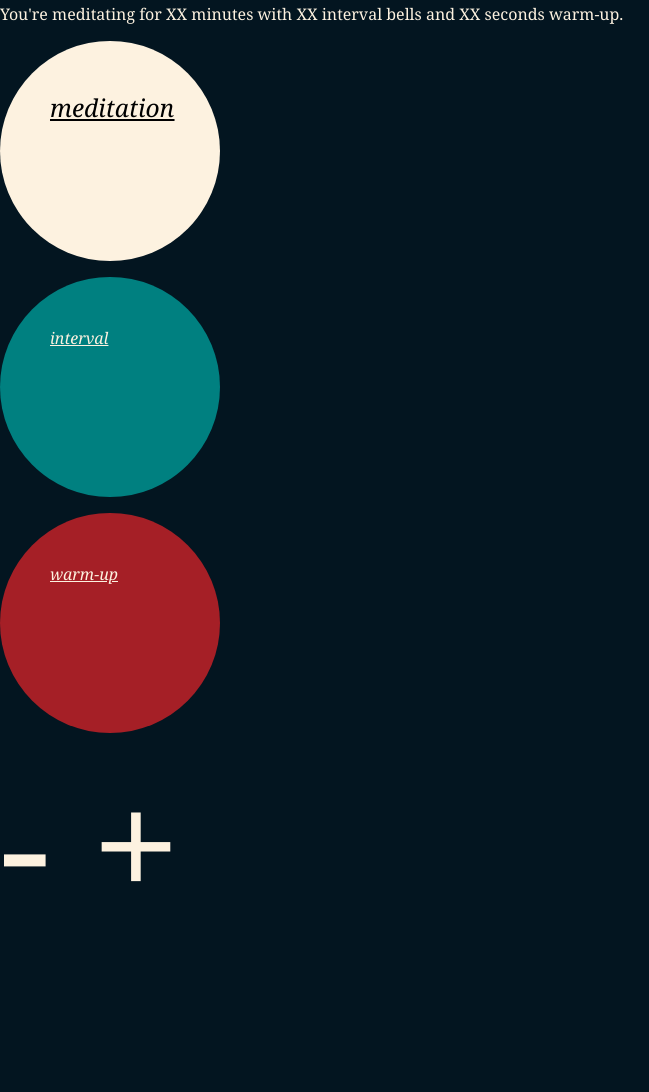
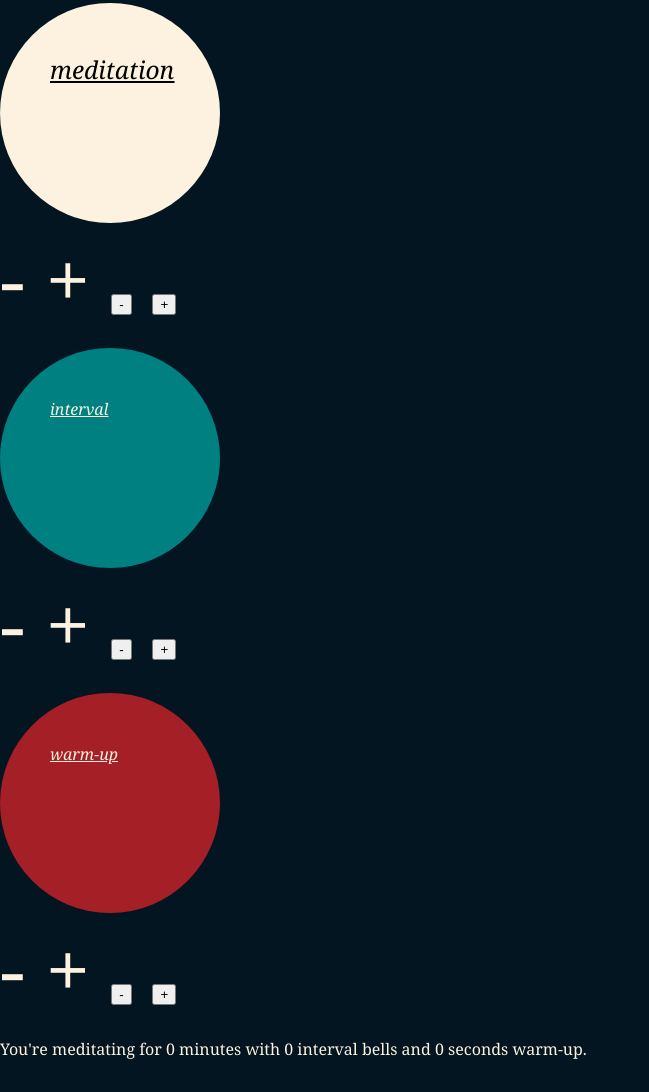
Before and after one commit to timothyrobinsonblog/asklepos, a plain HTML site: page index.html in a window 1280 px wide. Shown: the part 37-1129 px from the top of the page, without its empty margins (0-649 px from the left). Before the commit the page ends 1020 px from the top, so only its background shows below. Drawn offline with Linux system fonts and the light colour scheme.

Commit message:
JS tutorial, JS timer counter, edit html.

```diff
--- /dev/null
+++ b/css/fiddle.css
@@ -0,0 +1,3 @@
+body {
+    background-color: #fff2e9;
+}
--- a/css/index.css
+++ b/css/index.css
@@ -75,7 +75,7 @@ html {
 }
 
 .counters {
-  font-size: 10rem;
+  font-size: 5rem;
 }
 
 /* .social {
--- a/index.html
+++ b/index.html
@@ -34,18 +34,24 @@
   <body class="container">
     <main class="main-container">
 
-      You're meditating for XX minutes with XX interval bells and XX seconds warm-up.
-
-      <p></p>
-
       <section class="meditation">
         <a href="https://www.instagram.com/timothyrobinsonblog/" target="_blank" class="meditation-link"><em><u>meditation</u></em></a>
       </section>
+      <div class="counters">
+        -   +
+        <button onclick="meditationCounter(-5)"> - </button>
+        <button onclick="meditationCounter(5)"> + </button>
+      </div>
 
       <p></p>
 
       <div class="interval">
         <em><u>interval</u></em>
+      </div>
+      <div class="counters">
+        -   +
+        <button onclick="intervalCounter(-1)"> - </button>
+        <button onclick="intervalCounter(1)"> + </button>
       </div>
 
       <p></p>
@@ -53,12 +59,23 @@
       <div class="warm-up">
         <em><u>warm-up</u></em>
       </div>
-
       <div class="counters">
         -   +
+        <button onclick="warmupCounter(-30)"> - </button>
+        <button onclick="warmupCounter(30)"> + </button>
+      </div>
+
+      <p></p>
+      <div>
+      You're meditating for
+      <span id="meditationClicks"> 0 </span> minutes with
+      <span id="intervalClicks"> 0 </span> interval bells and
+      <span id="totalClicksWarmup"> 0 </span> seconds warm-up.
       </div>
 
       <!-- <a href="https://www.instagram.com/timothyrobinsonblog/" target="_blank" class="social"><i class="fab fa-instagram"></i></a> -->
+
+
 
     </main>
     <script type="text/javascript" src="js/app.js"></script>
--- a/js/app.js
+++ b/js/app.js
@@ -1,14 +1,43 @@
-const navSlide = () => {
-  const burger = document.querySelector(".burger");
-  const nav = document.querySelector(".nav-links");
+function meditationCounter(click) {
+    const meditationClicks = document.getElementById('meditationClicks');
+    const sumvalue = parseInt(meditationClicks.innerText) + click;
+    console.log(sumvalue + click);
+    meditationClicks.innerText = sumvalue;
+    // timer between values 0 - 5 (bells)
+    if(sumvalue < 0) {
+        meditationClicks.innerText = 0;
+    }
+    if(sumvalue > 180) {
+        meditationClicks.innerText = 180;
+    }
+}
 
-  burger.addEventListener("click", () => {
-    // Toggle  Nav
-    nav.classList.toggle("nav-active");
 
-    // Burger animate
-    burger.classList.toggle("toggle");
-  });
-};
+function intervalCounter(click) {
+    const intervalClicks = document.getElementById('intervalClicks');
+    const sumvalue = parseInt(intervalClicks.innerText) + click;
+    console.log(sumvalue + click);
+    intervalClicks.innerText = sumvalue;
+    // timer between values 0 - 5 (bells)
+    if(sumvalue < 0) {
+        intervalClicks.innerText = 0;
+    }
+    if(sumvalue > 5) {
+        intervalClicks.innerText = 5;
+    }
+}
 
-navSlide();
+
+function warmupCounter(click) {
+    const totalClicksWarmup = document.getElementById('totalClicksWarmup');
+    const sumvalue = parseInt(totalClicksWarmup.innerText) + click;
+    console.log(sumvalue + click);
+    totalClicksWarmup.innerText = sumvalue;
+    // timer between values 0 - 300 (seconds)
+    if(sumvalue < 0) {
+        totalClicksWarmup.innerText = 0;
+    }
+    if(sumvalue > 300) {
+        totalClicksWarmup.innerText = 300;
+    }
+}
```
Also changed, not shown: fiddle.html (added, +18 -0 lines), js/fiddle.js (added, +13 -0 lines), 1 other file.
